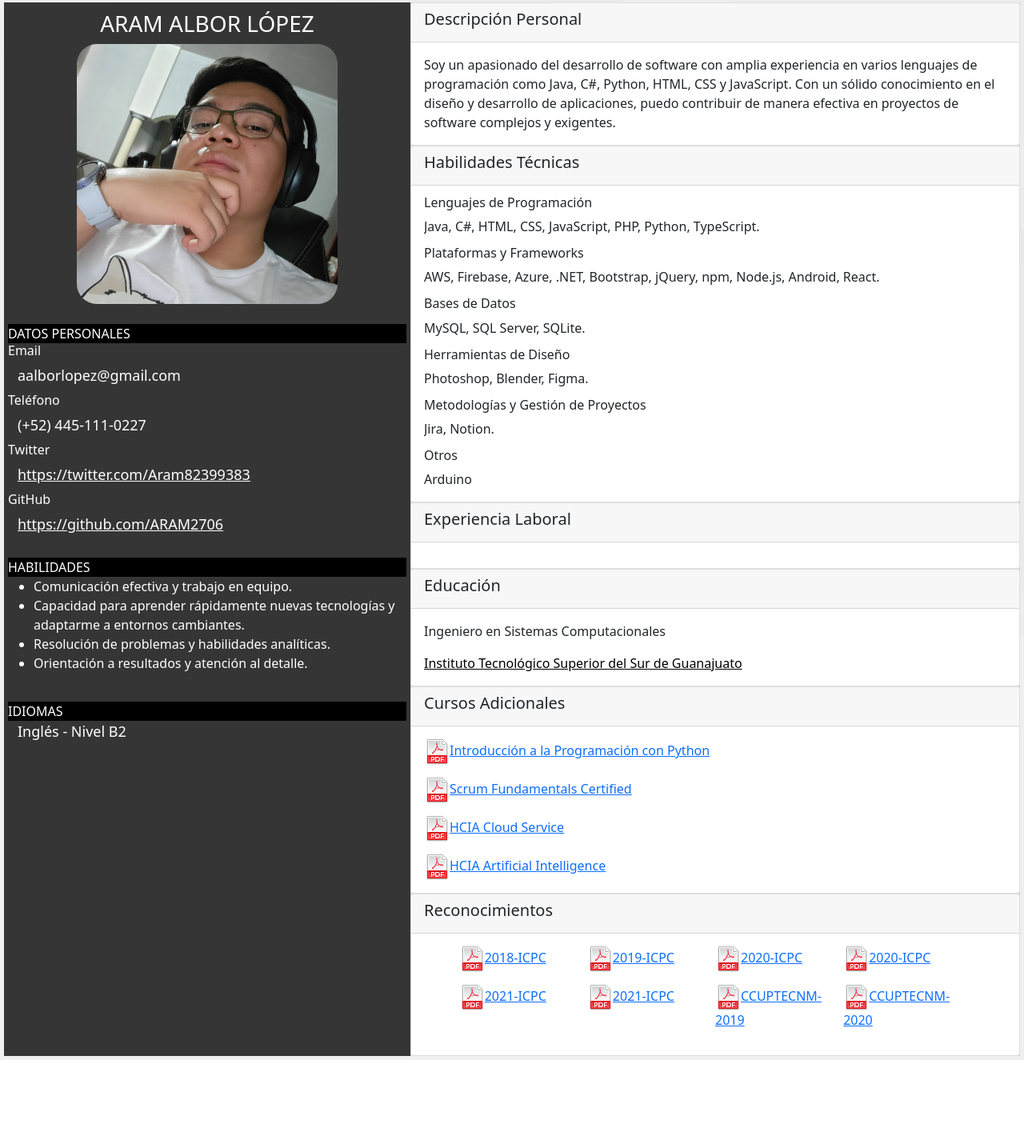
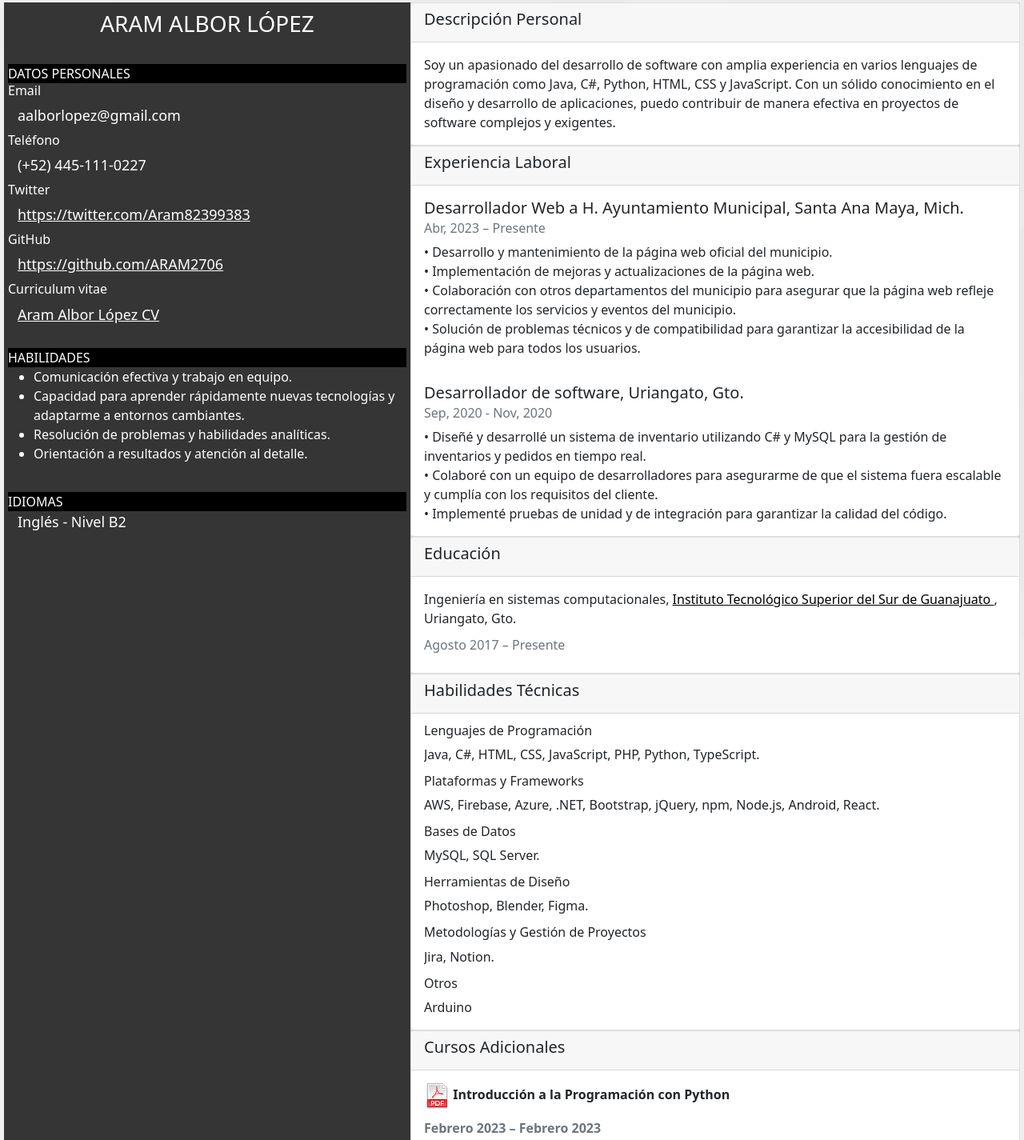
Before and after one commit to ARAM2706/AramCV, a plain HTML site: page index.html in a window 1280 px wide. Shown: the part 2-1427 px from the top of the page at 80% size. Before the commit the page ends 1327 px from the top, so only its background shows below. Drawn offline with Linux system fonts and the light colour scheme.

Commit message:
Actualización

```diff
--- a/index.html
+++ b/index.html
@@ -15,7 +15,7 @@
         <div class="col_persona">
             <div class="imgname">
                 <h3>ARAM ALBOR LÓPEZ</h3>
-                <img src="src/20230414_172416.jpg" alt="" srcset="">
+                <!-- <img src="src/20230414_172416.jpg" alt="" srcset=""> -->
             </div>
             <div class="dat_personales">
                 <div style="background: black; margin-top: 20px; overflow: hidden;">DATOS PERSONALES</div>
@@ -27,6 +27,8 @@
                 <label><a style="color: white;" href="https://twitter.com/Aram82399383">https://twitter.com/Aram82399383</a></label>
                 <h6>GitHub</h6>
                 <label><a style="color: white;" href="https://github.com/ARAM2706">https://github.com/ARAM2706</a></label>
+                <h6>Curriculum vitae</h6>
+                <label><a style="color: white;" href="src/Aram Albor López CV.pdf">Aram Albor López CV</a></label>
                 <div style="background: black; margin-top: 20px; overflow: hidden;">HABILIDADES</div>
                 <ul>
                     <li>Comunicación efectiva y trabajo en equipo.</li>
@@ -50,6 +52,47 @@
                         en proyectos de software complejos y exigentes.</p>
                 </div>
             </div>
+            <!-- Experiencia Laboral -->
+            <div class="card" style="width: 100%;">
+                <div class="row g-0">
+                    <div class="card-header">
+                        <h5 class="card-title">Experiencia Laboral</h5>
+                    </div>
+                    <div class="card-body">
+                        <h5 class="card-title">Desarrollador Web a H. Ayuntamiento Municipal, Santa Ana Maya, Mich.</h5>
+                        <h6 class="card-subtitle mb-2 text-muted">Abr, 2023 – Presente</h6>
+                        <p class="card-text">
+                            • Desarrollo y mantenimiento de la página web oficial del municipio. <br> • Implementación de mejoras y actualizaciones de la página web. <br> • Colaboración con otros departamentos del municipio para asegurar que la página
+                            web refleje correctamente los servicios y eventos del municipio. <br> • Solución de problemas técnicos y de compatibilidad para garantizar la accesibilidad de la página web para todos los usuarios. <br>
+                        </p>
+                    </div>
+                    <div class="card-body">
+                        <h5 class="card-title">Desarrollador de software, Uriangato, Gto.</h5>
+                        <h6 class="card-subtitle mb-2 text-muted">Sep, 2020 - Nov, 2020</h6>
+                        <p class="card-text">
+                            • Diseñé y desarrollé un sistema de inventario utilizando C# y MySQL para la gestión de inventarios y pedidos en tiempo real. <br> • Colaboré con un equipo de desarrolladores para asegurarme de que el sistema fuera escalable
+                            y cumplía con los requisitos del cliente. <br> • Implementé pruebas de unidad y de integración para garantizar la calidad del código. <br>
+                        </p>
+                    </div>
+                </div>
+            </div>
+            <!-- EDUCACION -->
+            <div class="card" style="width: 100%;">
+                <div class="row g-0">
+                    <div class="card-header">
+                        <h5 class="card-title">Educación</h5>
+                    </div>
+                    <div class="card-body">
+                        <p class="card-text">
+                            Ingeniería en sistemas computacionales,
+                            <a style="color: rgb(0, 0, 0);" href="http://www.itsur.edu.mx/home.php">
+                                Instituto Tecnológico Superior del Sur de Guanajuato
+                            </a> , Uriangato, Gto.
+                        </p>
+                        <h6 class="card-subtitle mb-2 text-muted">Agosto 2017 – Presente</h6>
+                    </div>
+                </div>
+            </div>
 
             <!-- Habilidades tecnicas -->
             <div class="card" style="width: 100%;">
@@ -67,7 +110,7 @@
                     </p>
                     <h6 class="card-subtitle mb-2">Bases de Datos</h6>
                     <p class="card-text" style="overflow: hidden;">
-                        MySQL, SQL Server, SQLite.
+                        MySQL, SQL Server.
                     </p>
                     <h6 class="card-subtitle mb-2">Herramientas de Diseño</h6>
                     <p class="card-text" style="overflow: hidden;">
@@ -83,32 +126,6 @@
                     </p>
                 </div>
             </div>
-            <!-- Experiencia Laboral -->
-            <div class="card" style="width: 100%;">
-                <div class="row g-0">
-                    <div class="card-header">
-                        <h5 class="card-title">Experiencia Laboral</h5>
-                    </div>
-                    <div class="card-body">
-                        <p class="card-text">
-                        </p>
-                    </div>
-                </div>
-            </div>
-            <!-- EDUCACION -->
-            <div class="card" style="width: 100%;">
-                <div class="row g-0">
-                    <div class="card-header">
-                        <h5 class="card-title">Educación</h5>
-                    </div>
-                    <div class="card-body">
-                        <p class="card-text">Ingeniero en Sistemas Computacionales</p>
-                        <p class="card-text"><a style="color: rgb(0, 0, 0);" href="http://www.itsur.edu.mx/home.php">
-                                Instituto Tecnológico Superior del Sur de Guanajuato
-                            </a></p>
-                    </div>
-                </div>
-            </div>
 
             <!-- CURSOS ADICIONALES -->
             <div class="card" style="width: 100%;">
@@ -116,18 +133,27 @@
                     <div class="card-header">
                         <h5 class="card-title">Cursos Adicionales</h5>
                     </div>
-                    <div class="card-body">
+                    <div class="card-body" id="cursos">
                         <p class="card-text">
-                            <a href="Reconocimientos/PYTHON 2023-35.pdf"><img src="src/file_extension_pdf.png">Introducción a la Programación con Python</a>
+                            <a href="Reconocimientos/PYTHON 2023-35.pdf"><img src="src/file_extension_pdf.png"></a>
+                            Introducción a la Programación con Python
+                            <p class="card-subtitle text-muted">Febrero 2023 – Febrero 2023</p>
+                        </p>
+
+                        <p class="card-text">
+                            <a href="Reconocimientos/ScrumFundamentalsCertified-AramAlborLópez-955747.pdf"><img src="src/file_extension_pdf.png"></a>
+                            Scrum Fundamentals Certified
+                            <p class="card-subtitle text-muted">Diciembre 2022 – Diciembre 2022</p>
                         </p>
                         <p class="card-text">
-                            <a href="Reconocimientos/ScrumFundamentalsCertified-AramAlborLópez-955747.pdf"><img src="src/file_extension_pdf.png">Scrum Fundamentals Certified</a>
+                            <a href="Reconocimientos/HCIA Cloud Service Constancias 226.pdf"><img src="src/file_extension_pdf.png"></a>
+                            HCIA Cloud Service
+                            <p class="card-subtitle text-muted">Mayo 2021 – Mayo 2021</p>
                         </p>
                         <p class="card-text">
-                            <a href="Reconocimientos/HCIA Cloud Service Constancias 226.pdf"><img src="src/file_extension_pdf.png">HCIA Cloud Service</a>
-                        </p>
-                        <p class="card-text">
-                            <a href="Reconocimientos/HCIA Artificial Intelligence.pdf"><img src="src/file_extension_pdf.png">HCIA Artificial Intelligence</a>
+                            <a href="Reconocimientos/HCIA Artificial Intelligence.pdf"><img src="src/file_extension_pdf.png"></a>
+                            HCIA Artificial Intelligence
+                            <p class="card-subtitle text-muted">Mayo 2021 – Mayo 2021</p>
                         </p>
                     </div>
                 </div>
--- a/style.css
+++ b/style.css
@@ -71,6 +71,10 @@ body {
     flex-direction: column;
 }
 
+#cursos>p {
+    font-weight: bold;
+}
+
 .rec {
     display: flex;
     flex-wrap: wrap;
```
Also changed, not shown: 1 other file.
